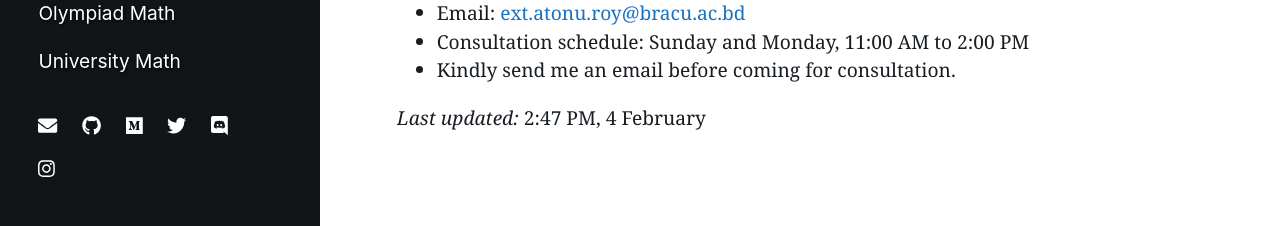
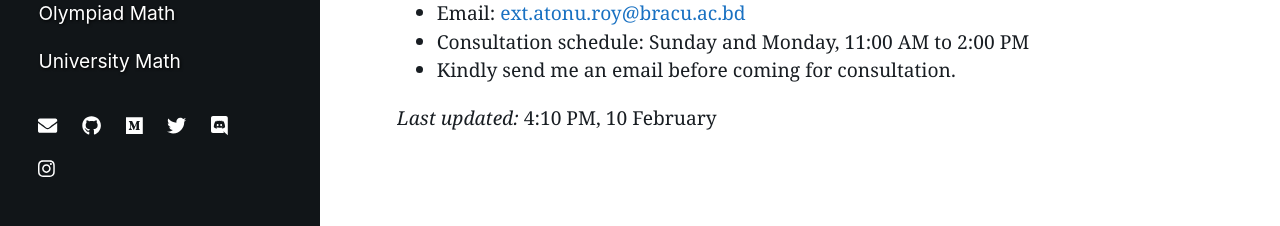
Before and after one commit to atonurc/atonurc.github.io, a Jekyll site: the page built from teaching/bracu/cse330/spring26.markdown, in a window 1280 px wide and 1231 px high. Shown: the part 1002-1228 px from the top of the window. Built offline with Jekyll 4.4.1, drawn with Linux system fonts in a browser that asks for light colours; nearby versions of some CDN libraries.

Commit message:
last updated

```diff
--- a/teaching/bracu/cse330/spring26.markdown
+++ b/teaching/bracu/cse330/spring26.markdown
@@ -45,4 +45,4 @@ For assignment deadline and quiz announcements, visit [here](https://atonurc.git
 * Kindly send me an email before coming for consultation.
 
 
-_Last updated:_ 2:47 PM, 4 February
+_Last updated:_ 4:10 PM, 10 February
```
